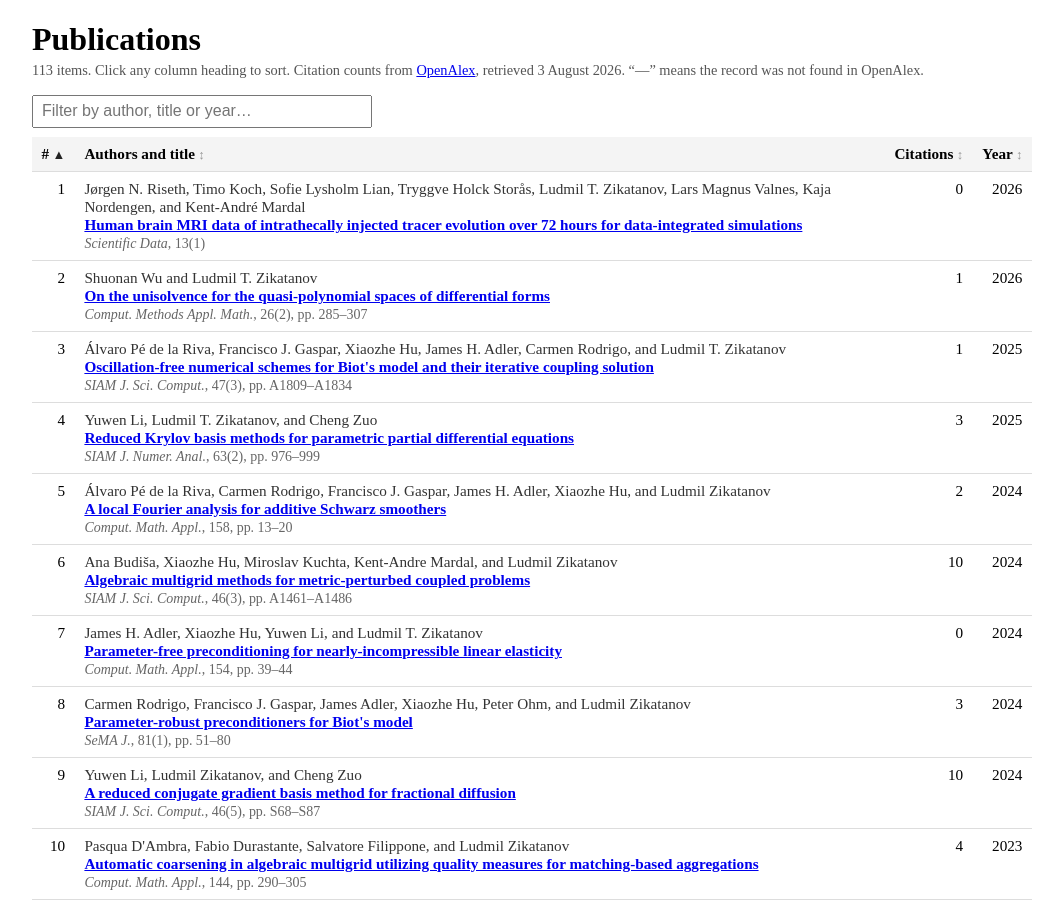
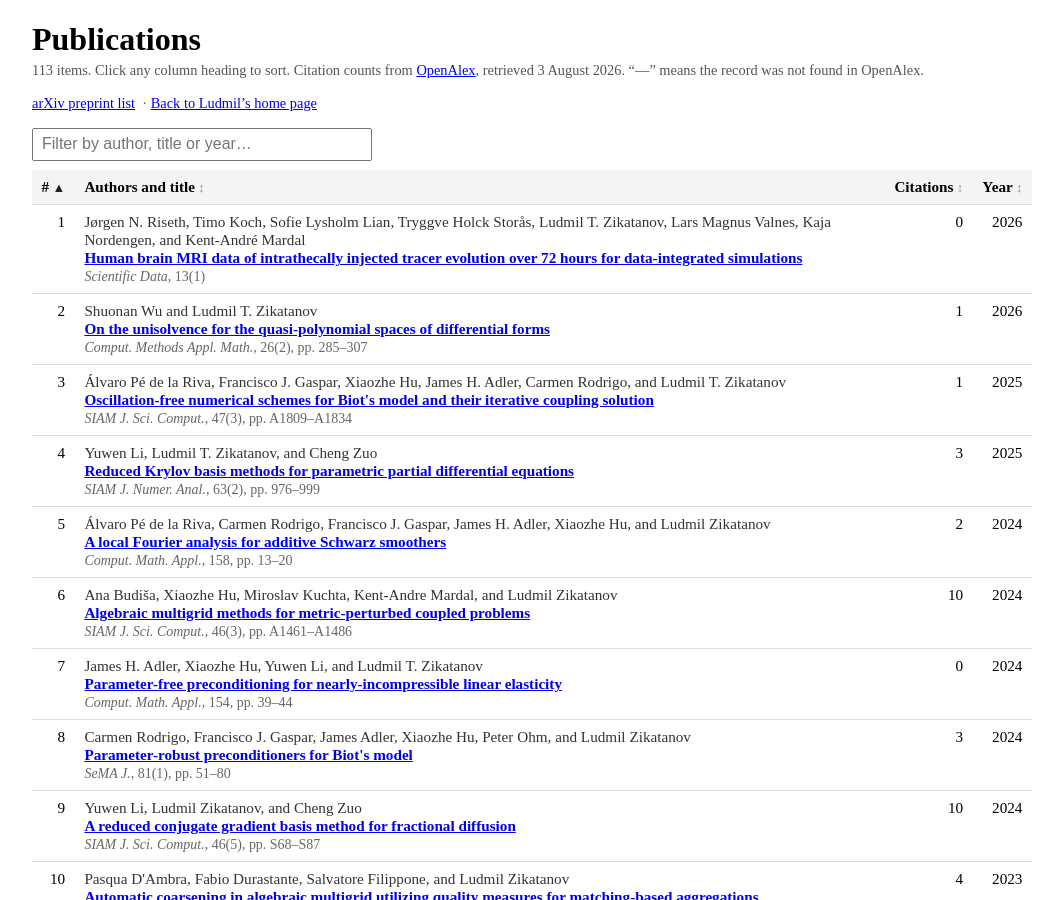
Before and after one commit to ludmil02/ludmil02.github.io, a Jekyll site: the page built from _pages/publications.md, in a window 1280 px wide and 900 px high. Shown: the whole window, without its empty margins (108-1171 px from the left). Built offline with Jekyll 4.4.1, drawn with Linux system fonts in a browser that asks for light colours.

Commit message:
edited the publications list some more

```diff
--- a/_pages/publications.md
+++ b/_pages/publications.md
@@ -37,6 +37,9 @@ table#pubs { border-collapse: collapse; width: 100%; font-size: .95em; }
 <p class="note">113 items. Click any column heading to sort.
 Citation counts from <a href="https://openalex.org/">OpenAlex</a>, retrieved 3 August 2026.
 &ldquo;&mdash;&rdquo; means the record was not found in OpenAlex.</p>
+
+<p class="note"><a href="{{ '/arxiv_list/' | relative_url }}">arXiv preprint list</a>
+&nbsp;&middot;&nbsp;<a href="{{ '/' | relative_url }}">Back to Ludmil&rsquo;s home page</a></p>
 
 <div class="tools">
   <input id="q" type="search" placeholder="Filter by author, title or year&hellip;" aria-label="Filter publications">
```
